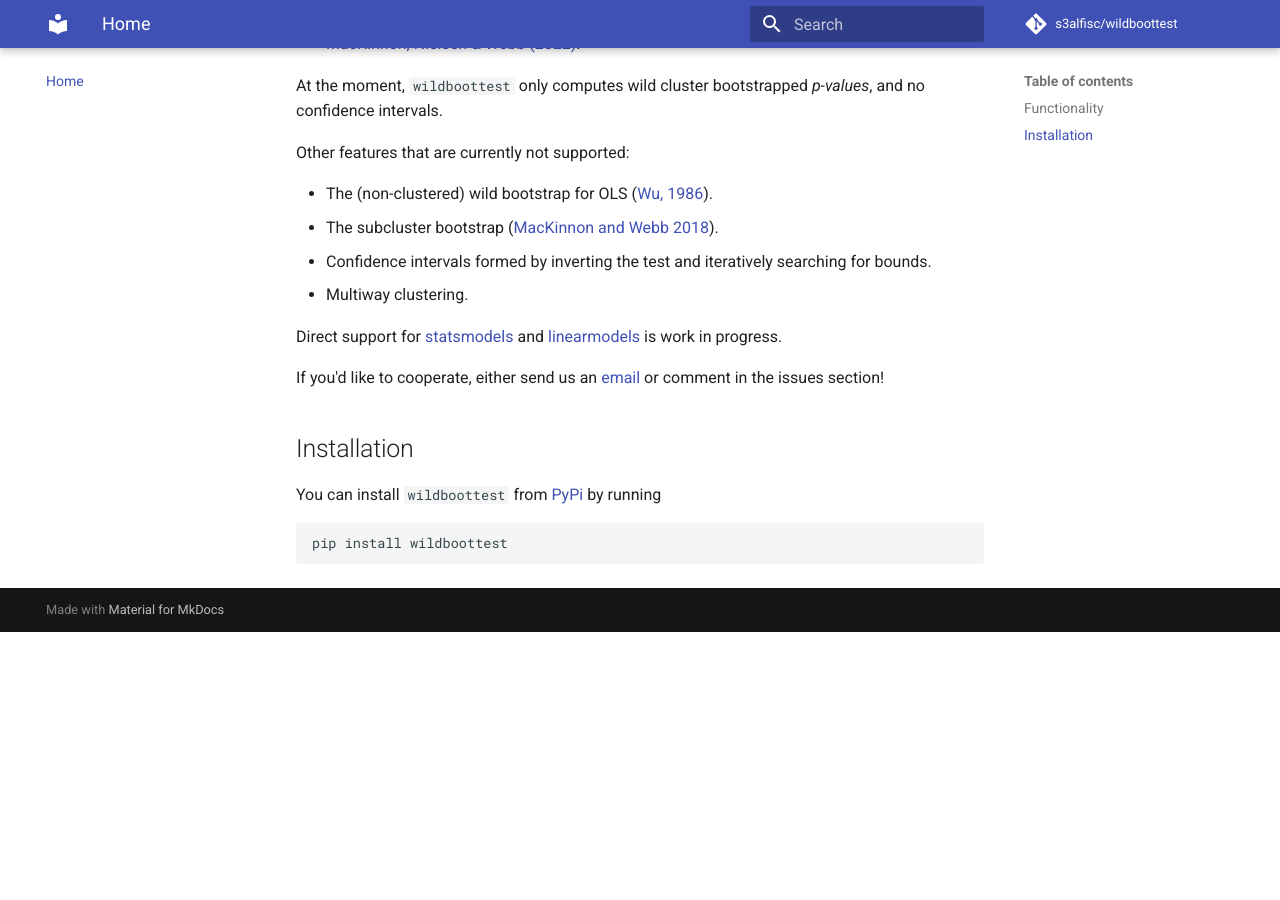
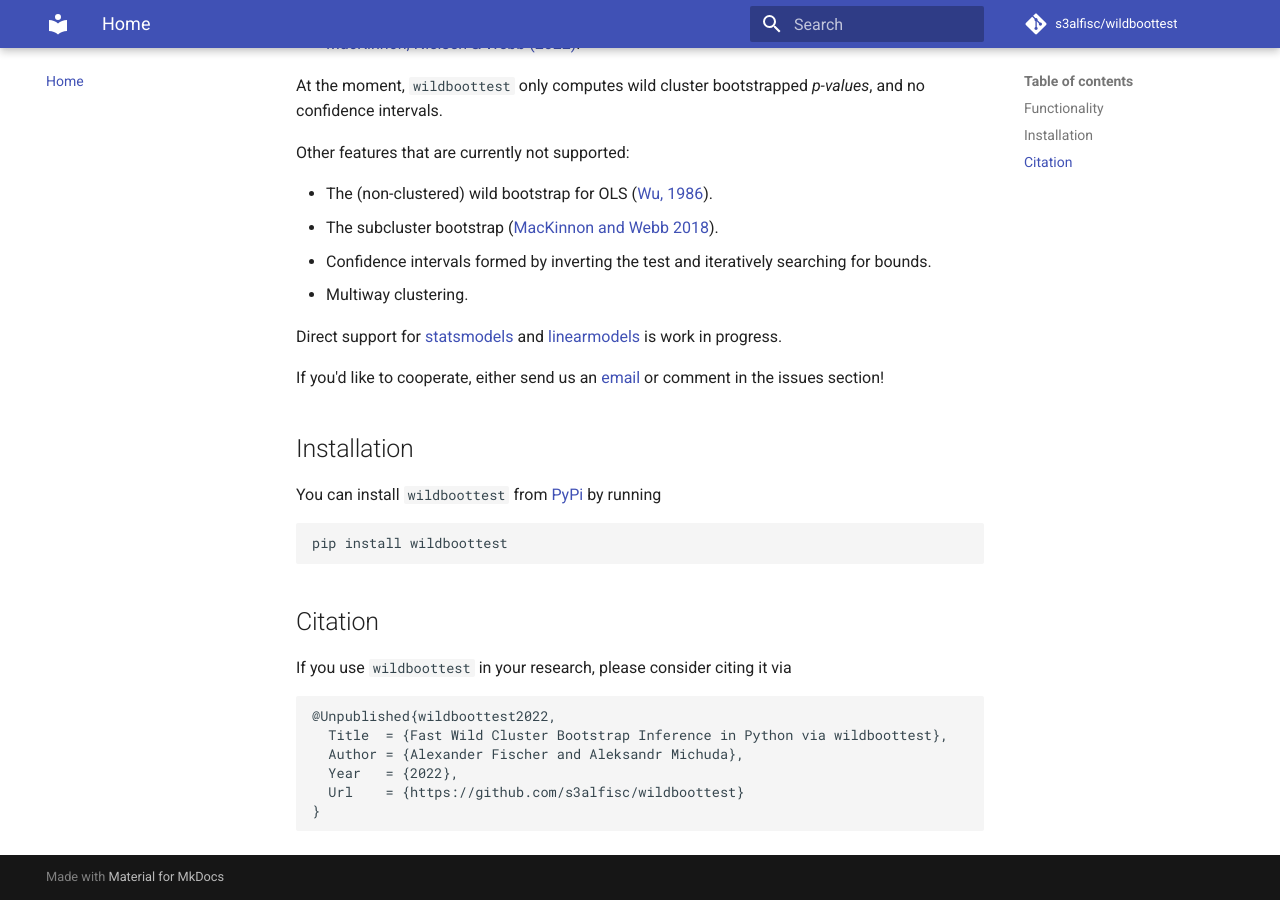
Before and after one commit to py-econometrics/wildboottest, an MkDocs documentation site: the page built from docs/index.md, in a window 1280 px wide and 900 px high, scrolled down 568 px. Built offline with MkDocs 1.6.1 and Material for MkDocs 9.7.7, drawn with Linux system fonts in a browser that asks for light colours; comment, search, counter and statistics services are not loaded; the version menu is left out; before the commit the page ends 1200 px from its top, so only the background shows below that.

Commit message:
add citation suggestion to index

````diff
--- a/docs/index.md
+++ b/docs/index.md
@@ -45,3 +45,16 @@ You can install `wildboottest` from [PyPi](https://pypi.org/project/wildboottest
 ```
 pip install wildboottest
 ```
+
+## Citation
+
+If you use `wildboottest` in your research, please consider citing it via
+
+```
+@Unpublished{wildboottest2022,
+  Title  = {Fast Wild Cluster Bootstrap Inference in Python via wildboottest},
+  Author = {Alexander Fischer and Aleksandr Michuda},
+  Year   = {2022},
+  Url    = {https://github.com/s3alfisc/wildboottest}
+}
+```
````
